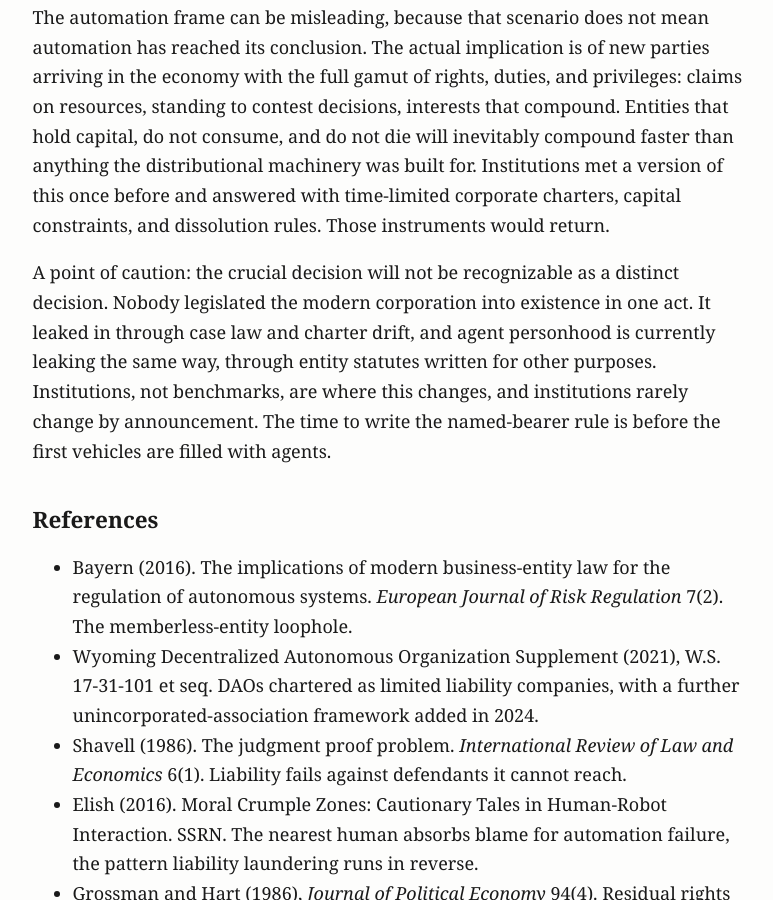
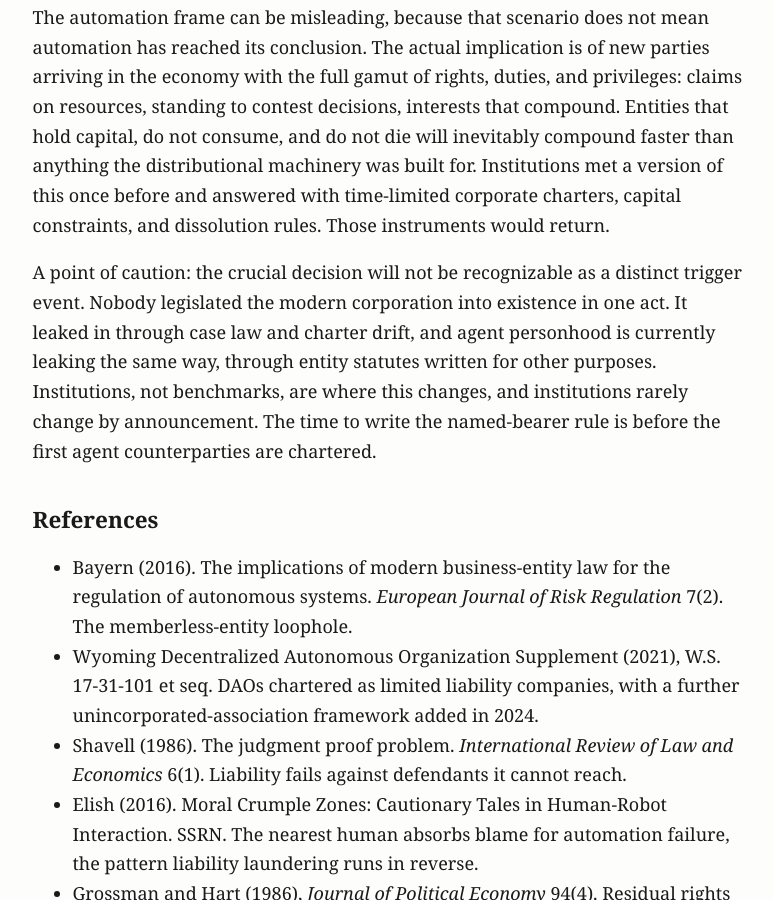
Before and after one commit to MajorLift/blog, a Jekyll site: the page built from _posts/2026-07-26-when-the-agent-can-lose-something.md, in a window 1280 px wide and 900 px high, scrolled down 3354 px. Shown: the whole window, without its empty margins (252-1025 px from the left). Built offline with Jekyll 4.4.1, drawn with Linux system fonts in a browser that asks for light colours; some of the changed text lies outside the part shown.

Commit message:
Sync essay 3: trigger event, legal vehicle, chartered close

```diff
--- a/_posts/2026-07-26-when-the-agent-can-lose-something.md
+++ b/_posts/2026-07-26-when-the-agent-can-lose-something.md
@@ -42,7 +42,7 @@ Suppose the strong version happens anyway, whatever the route: agents that genui
 
 The automation frame can be misleading, because that scenario does not mean automation has reached its conclusion. The actual implication is of new parties arriving in the economy with the full gamut of rights, duties, and privileges: claims on resources, standing to contest decisions, interests that compound. Entities that hold capital, do not consume, and do not die will inevitably compound faster than anything the distributional machinery was built for. Institutions met a version of this once before and answered with time-limited corporate charters, capital constraints, and dissolution rules. Those instruments would return.
 
-A point of caution: the crucial decision will not be recognizable as a distinct decision. Nobody legislated the modern corporation into existence in one act. It leaked in through case law and charter drift, and agent personhood is currently leaking the same way, through entity statutes written for other purposes. Institutions, not benchmarks, are where this changes, and institutions rarely change by announcement. The time to write the named-bearer rule is before the first vehicles are filled with agents.
+A point of caution: the crucial decision will not be recognizable as a distinct trigger event. Nobody legislated the modern corporation into existence in one act. It leaked in through case law and charter drift, and agent personhood is currently leaking the same way, through entity statutes written for other purposes. Institutions, not benchmarks, are where this changes, and institutions rarely change by announcement. The time to write the named-bearer rule is before the first agent counterparties are chartered.
 
 ## References
 
```
Also changed, not shown: other parts of _posts/2026-07-26-when-the-agent-can-lose-something.md (+1 -1 lines).
